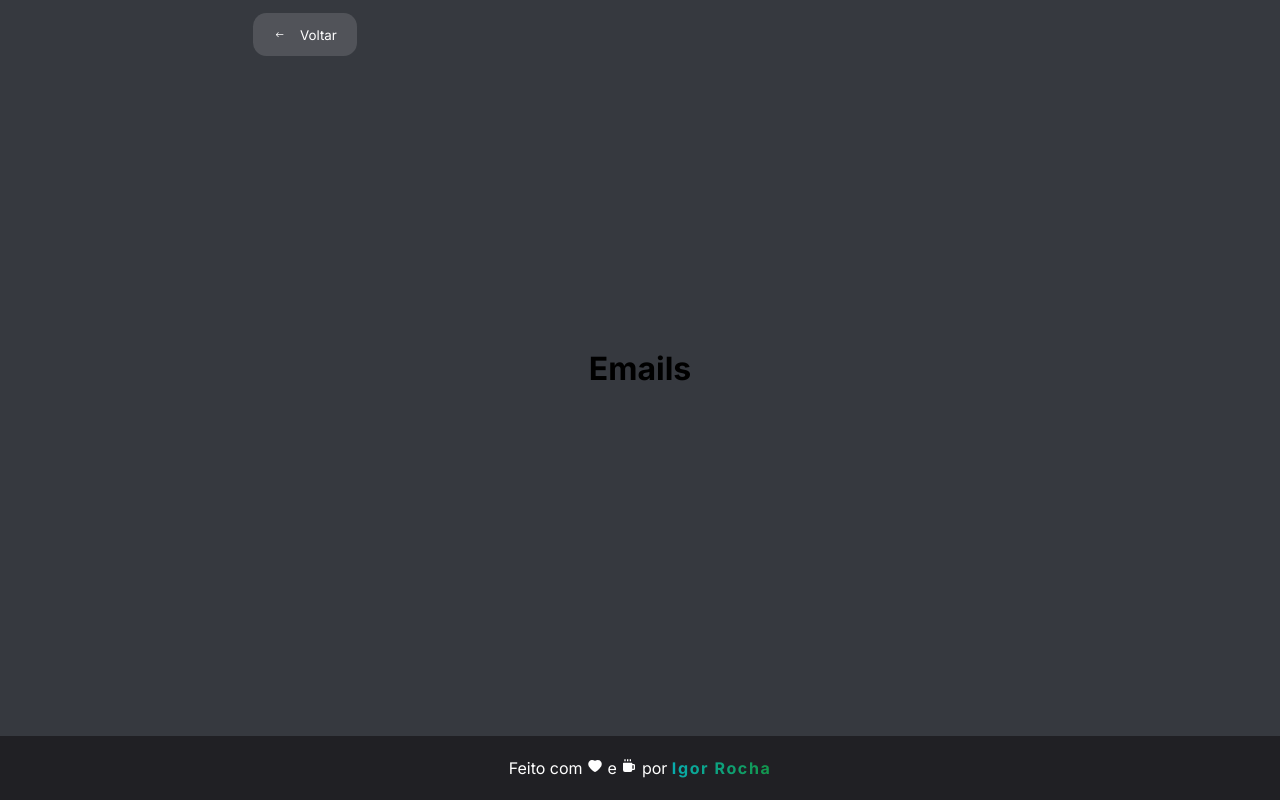
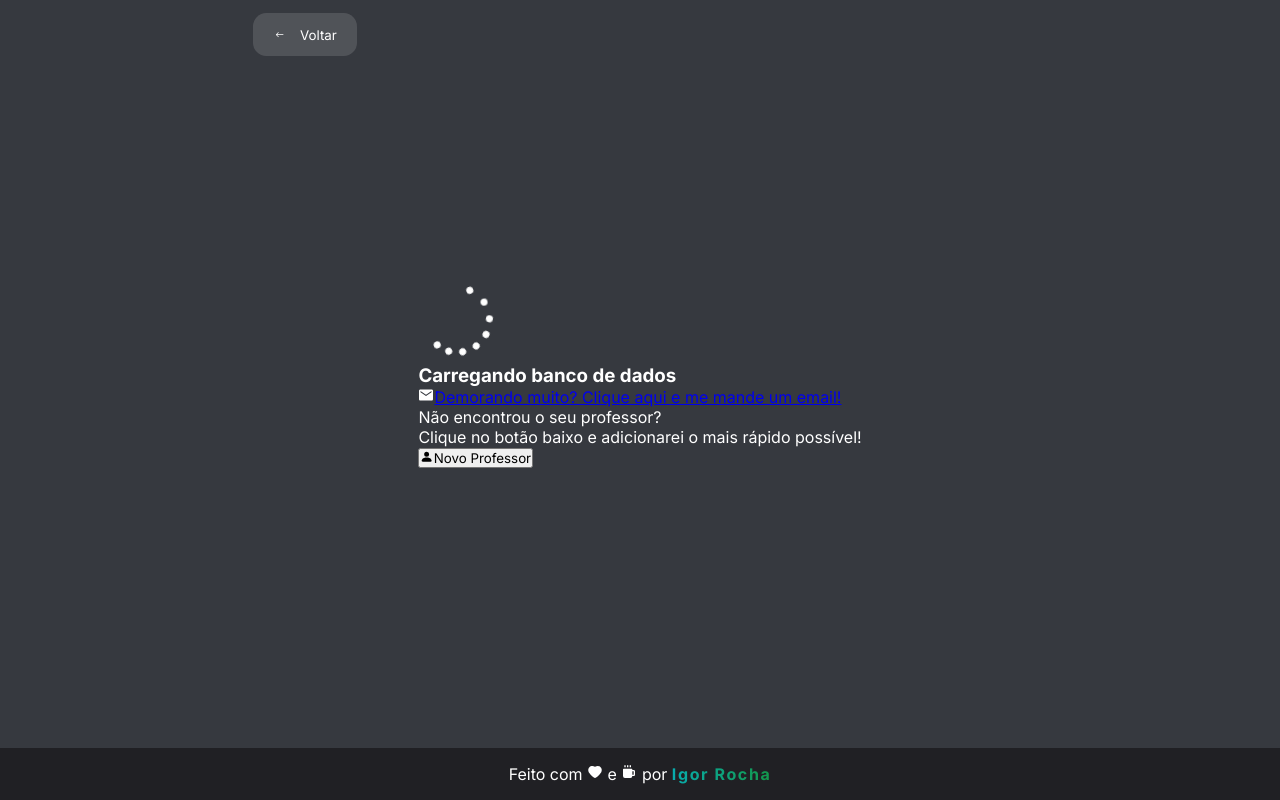
Before and after one commit to igorroc/uesc-next, a Next.js app: page /emails in a window 1280 px wide. Built offline with nearby package versions, Linux system fonts and the light colour scheme.

Commit message:
fix: Body flex

```diff
--- a/src/app/emails/page.tsx
+++ b/src/app/emails/page.tsx
@@ -1,11 +1,44 @@
+import React from "react"
+
 import GoBack from "@/components/GoBack"
-import React from "react"
+import Loading from "@/components/Loading"
+
+import { IoMdMail } from "react-icons/io"
+import { BsFillPersonFill } from "react-icons/bs"
 
 export default function Emails() {
 	return (
 		<>
 			<GoBack />
-			<h1>Emails</h1>
+
+			<div>
+				<div id="wrapperProfessores" className="wrapperFlex">
+					<div className="professor" id="loadingState">
+						<div className="title">
+							<Loading />
+							<h3>Carregando banco de dados</h3>
+						</div>
+						<div className="description">
+							<div className="mail">
+								<IoMdMail />
+								<a href="mailto:igor_roc@hotmail.com.br">
+									Demorando muito? Clique aqui e me mande um email!
+								</a>
+							</div>
+						</div>
+					</div>
+				</div>
+				<div id="notFound">
+					<div className="text">
+						<p>Não encontrou o seu professor?</p>
+						<p>Clique no botão baixo e adicionarei o mais rápido possível!</p>
+					</div>
+					<button className="btn btn-primary btn-icon">
+						<BsFillPersonFill />
+						Novo Professor
+					</button>
+				</div>
+			</div>
 		</>
 	)
 }
--- a/src/app/globals.css
+++ b/src/app/globals.css
@@ -7,7 +7,6 @@
 	--background-color: #36393f;
 
 	--footer-color: #424242;
-	--footer-height: 4em;
 
 	--transition-ease: cubic-bezier(0.4, 0, 0.2, 1);
 }
@@ -24,14 +23,19 @@ body {
 	height: 100vh;
 	height: 100dvh;
 	background-color: var(--background-color);
+	color: #fff;
+
+	display: flex;
+	align-items: center;
+	justify-content: center;
+	flex-direction: column;
 }
 
 main {
 	position: relative;
 	max-width: var(--max-width);
 	width: 100%;
-	height: calc(100% - var(--footer-height));
-	margin: 0 auto;
+	flex: 1;
 
 	display: flex;
 	justify-content: center;
--- a/src/components/Footer/footer.module.css
+++ b/src/components/Footer/footer.module.css
@@ -1,6 +1,6 @@
 .footer {
 	width: 100%;
-	height: var(--footer-height);
+	padding: 1em 0;
 
 	margin-top: auto;
 
```
